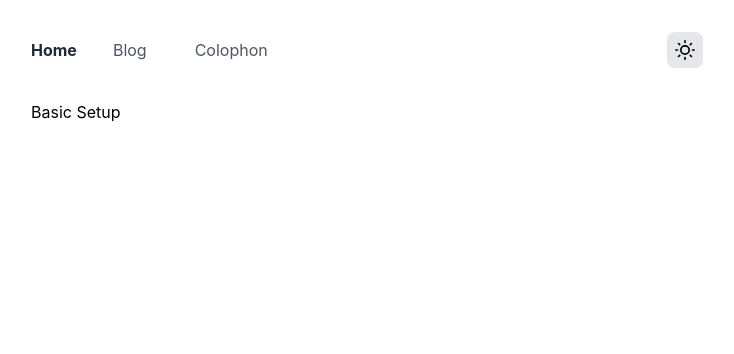
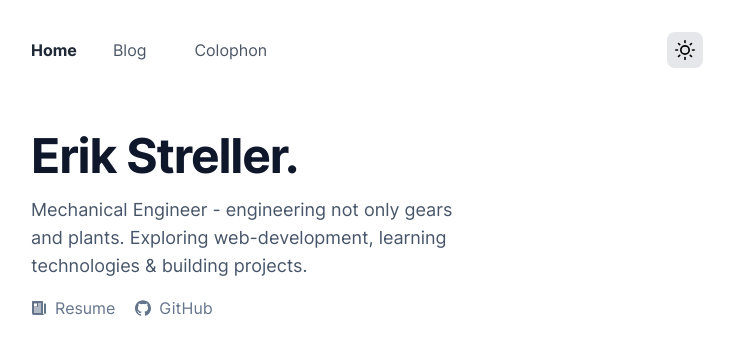
Before and after one commit to erikstreller/erikstreller.com, a Next.js app: page / in a window 1280 px wide. Shown: the top 354 px of the page, without its empty margins (273-1007 px from the left). Built offline with nearby package versions, Linux system fonts and the light colour scheme.

Commit message:
feat: add hero section

```diff
--- /dev/null
+++ b/components/Hero.tsx
@@ -0,0 +1,36 @@
+import clsx from 'clsx'
+import { IoNewspaperSharp } from 'react-icons/io5'
+import { SiGithub } from 'react-icons/si'
+
+export default function Hero() {
+  return (
+    <div>
+      <h1 className='mb-4 text-3xl font-bold tracking-tight text-slate-900 dark:text-light md:text-5xl'>
+        Erik Streller.
+      </h1>
+      <p className='mb-4 max-w-md text-slate-600 dark:text-gray-500 md:text-lg'>
+        Mechanical Engineer - engineering not only gears and plants. Exploring
+        web-development, learning technologies {'&'} building projects.
+      </p>
+      <div className='flex space-x-5 text-sm md:text-base'>
+        {links.map((link, id) => (
+          <a
+            key={id}
+            className={clsx(
+              'flex items-center space-x-2',
+              'text-slate-500 hover:text-black dark:text-gray-400 dark:hover:text-light'
+            )}
+          >
+            {link.icon}
+            <span>{link.name}</span>
+          </a>
+        ))}
+      </div>
+    </div>
+  )
+}
+
+const links = [
+  { icon: <IoNewspaperSharp />, name: 'Resume' },
+  { icon: <SiGithub />, name: 'GitHub' }
+]
--- a/components/PageContainer.tsx
+++ b/components/PageContainer.tsx
@@ -55,7 +55,7 @@ export default function PageContainer(
         <link rel='icon' href='/favicon.ico' />
       </Head>
       <div className='layout'>
-        <nav className='flex items-center justify-between py-8'>
+        <nav className='flex items-center justify-between py-8 md:pb-16'>
           <div className='space-x-6'>
             <NavItem href='/' text='Home' />
             <NavItem href='/blog' text='Blog' />
--- a/pages/index.tsx
+++ b/pages/index.tsx
@@ -1,8 +1,13 @@
+import Hero from '@/components/Hero'
 import PageContainer from '@/components/PageContainer'
 import type { NextPage } from 'next'
 
 const Home: NextPage = () => {
-  return <PageContainer>Basic Setup</PageContainer>
+  return (
+    <PageContainer>
+      <Hero />
+    </PageContainer>
+  )
 }
 
 export default Home
```
